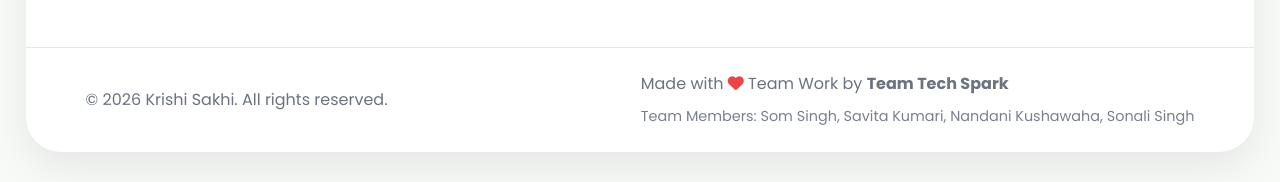
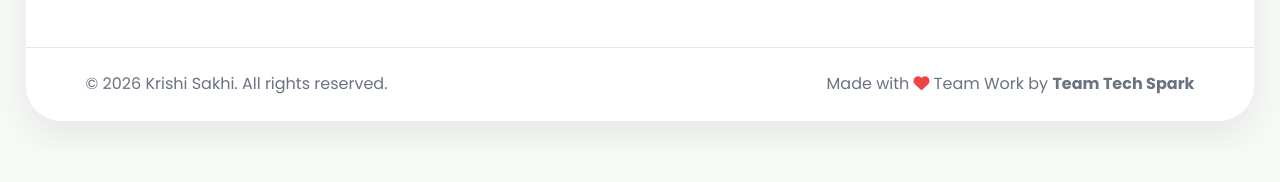
Before and after one commit to Somsingh09/Krishi-Sakhi, a plain HTML site: page aboutus.html in a window 1280 px wide. Shown: the part 1368-1550 px from the top of the page. After the commit the page ends 1519 px from the top, so only its background shows below. Drawn offline with Linux system fonts and the light colour scheme.

Commit message:
fix: removed individual team member names from footer and meta tags as requested

```diff
--- a/aboutus.html
+++ b/aboutus.html
@@ -104,8 +104,7 @@
         </div>
         <div class="footer-bottom">
             <p>© 2026 Krishi Sakhi. All rights reserved.</p>
-            <p>Made with <i class="fa-solid fa-heart" style="color: #ef4444;"></i> Team Work by <strong>Team Tech Spark</strong><br>
-            <span style="font-size: 0.9rem; opacity: 0.9; display: block; margin-top: 5px;">Team Members: Som Singh, Savita Kumari, Nandani Kushawaha, Sonali Singh</span></p>
+            <p>Made with <i class="fa-solid fa-heart" style="color: #ef4444;"></i> Team Work by <strong>Team Tech Spark</strong></p>
         </div>
     </footer>
 </body>
```
Also changed, not shown: contact.html (+1 -2 lines), index.html (+3 -4 lines), privacy.html (+1 -2 lines), terms.html (+1 -2 lines).
